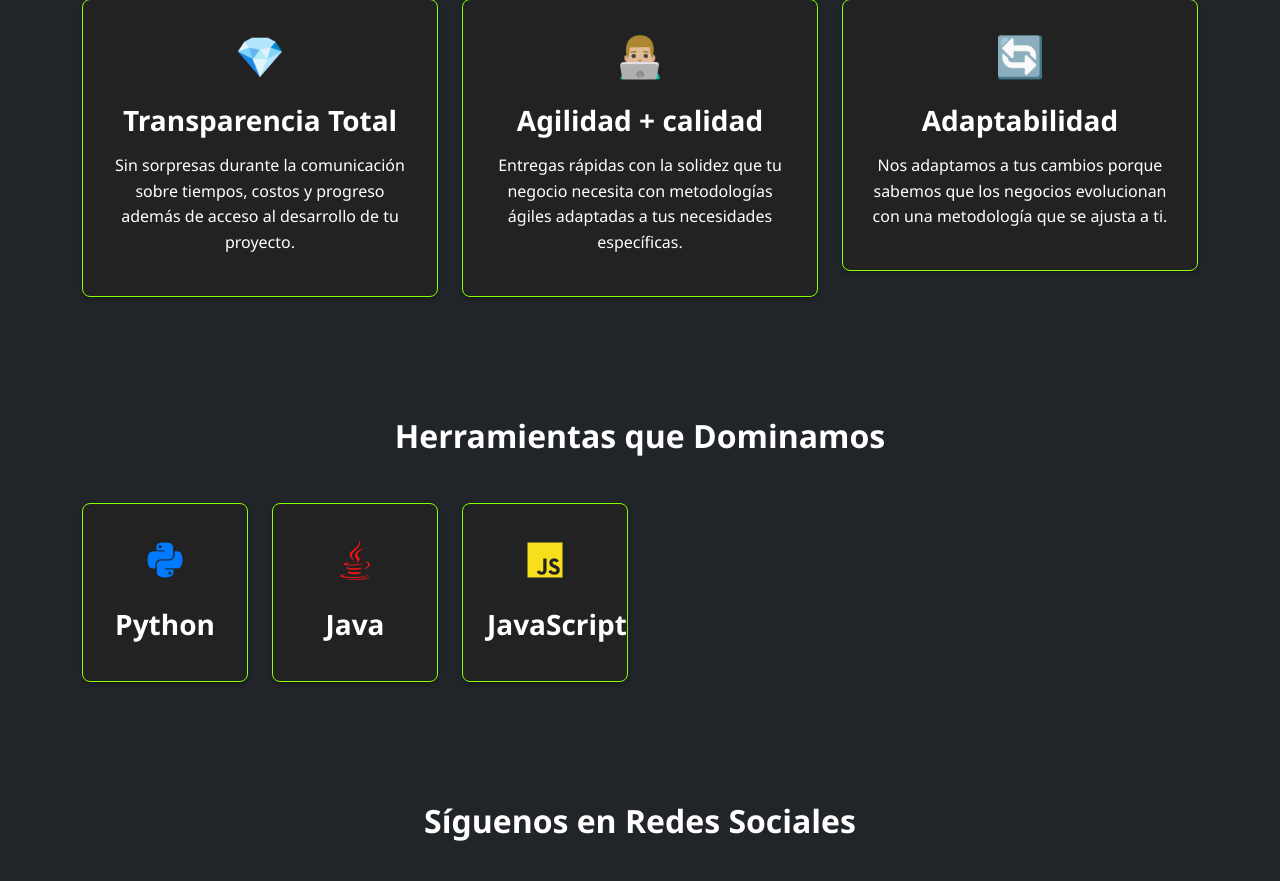
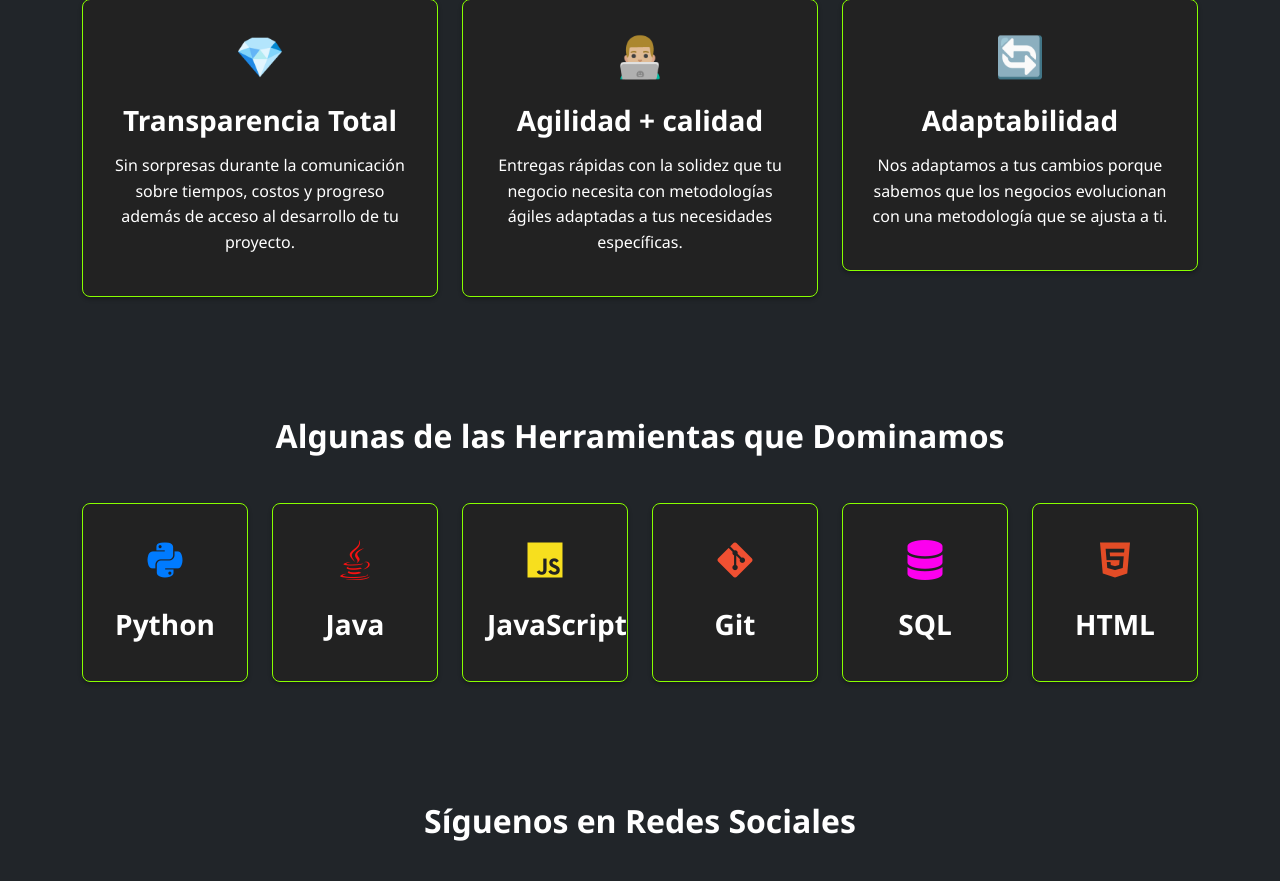
Before and after one commit to martinco444/SOS_software, a Django app: page / in a window 1280 px wide. Shown: the part 1714-2595 px from the top of the page. Run offline with Django 5.2, Linux system fonts and the light colour scheme; some libraries are stand-ins or nearby versions.

Commit message:
iconos agregados

```diff
--- a/base/templates/base/home.html
+++ b/base/templates/base/home.html
@@ -206,7 +206,7 @@
 <!-- Herramientas Section -->
 <section class="py-5 bg-dark">
     <div class="container">
-        <h2 class="text-center mb-5">Herramientas que Dominamos</h2>
+        <h2 class="text-center mb-5">Algunas de las Herramientas que Dominamos</h2>
         <div class="row">
             <!-- 6 columnas col-md-4 col-lg-2 con class="card" -->
             <div class="col-lg-2">
@@ -225,6 +225,24 @@
                 <div class="feature-box text-center">
                     <div class="feature-icon"><i class="fa-brands fa-js" style="color: #f7df1e;"></i></div>
                     <h3>JavaScript</h3>
+                </div>
+            </div>
+            <div class="col-lg-2">
+                <div class="feature-box text-center">
+                    <div class="feature-icon"><i class="fa-brands fa-git-alt" style="color: #f05032;"></i></div>
+                    <h3>Git</h3>
+                </div>
+            </div>
+            <div class="col-lg-2">
+                <div class="feature-box text-center">
+                    <div class="feature-icon"><i class="fa-solid fa-database" style="color: #fc00ef;"></i></i></div>
+                    <h3>SQL</h3>
+                </div>
+            </div>
+            <div class="col-lg-2">
+                <div class="feature-box text-center">
+                    <div class="feature-icon"><i class="fa-brands fa-html5" style="color: #e34c26;"></i></div>
+                    <h3>HTML</h3>
                 </div>
             </div>
         </div>
```
